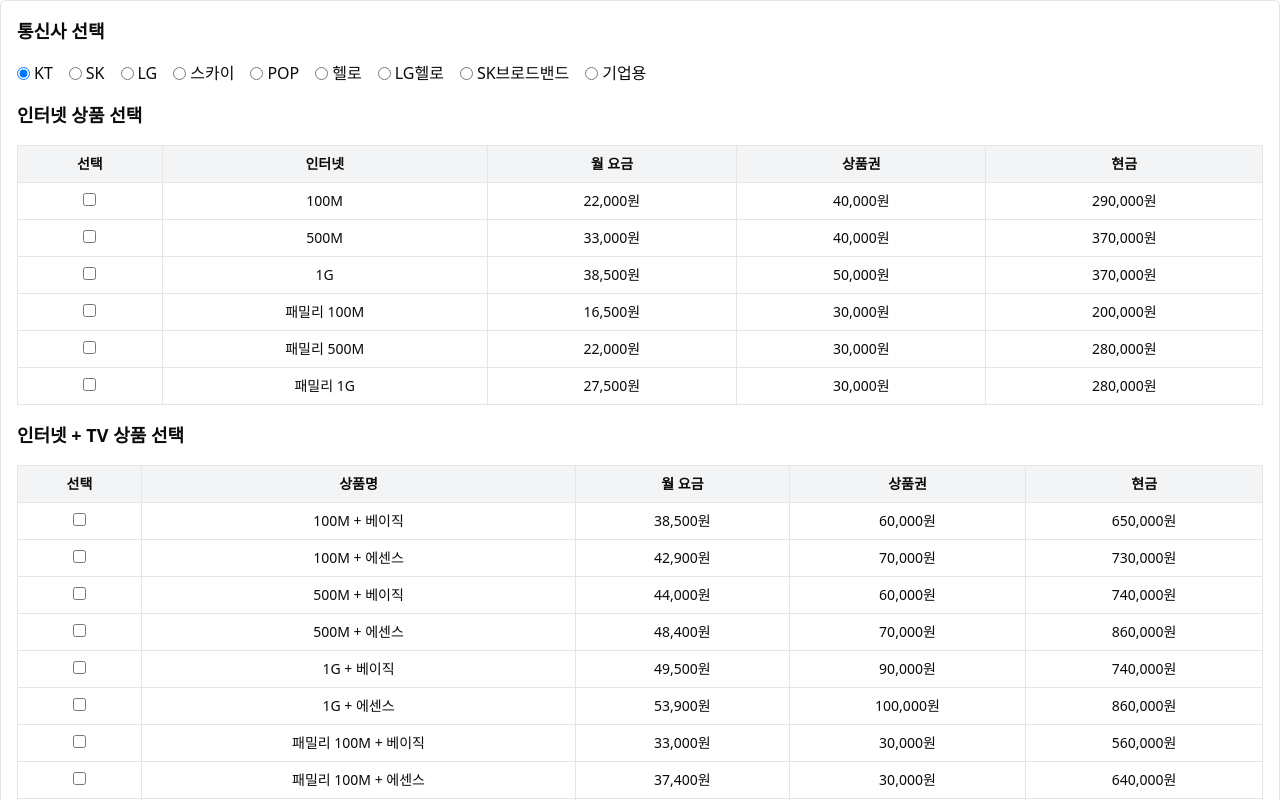
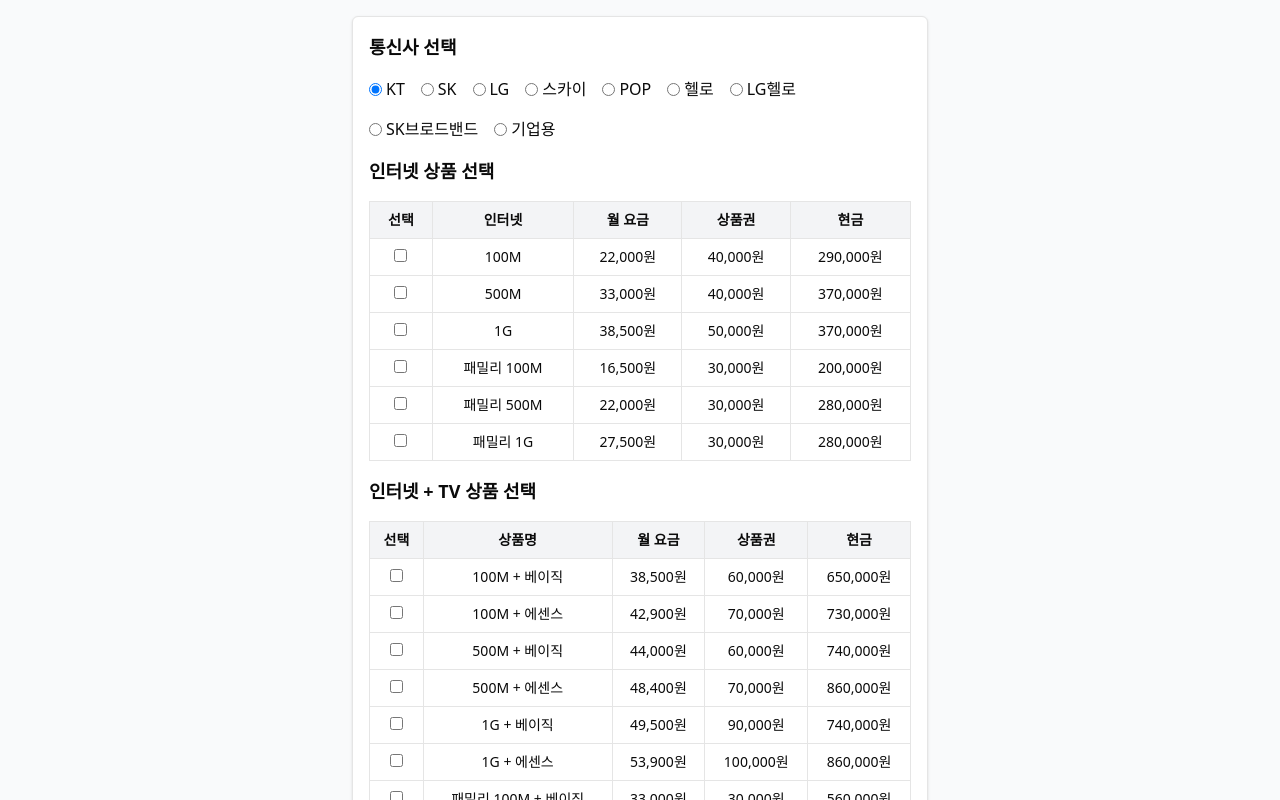
Before and after one commit to kobly/mj-apply-system, a Next.js app: page /apply/internet/product in a window 1280 px wide. Shown: the top 800 px of the page. Built offline with nearby package versions, Linux system fonts and the light colour scheme.

Commit message:
fix: internet page css

```diff
--- a/app/apply/internet/product/page.tsx
+++ b/app/apply/internet/product/page.tsx
@@ -71,7 +71,8 @@
     router.push("/apply/internet/product/summary");
   };
   return (
-    <section className="space-y-4 border p-4 rounded-md">
+    <div className="min-h-screen flex items-center justify-center bg-gray-50 p-4">
+      <section className="space-y-4 border p-4 rounded-md w-full max-w-xl bg-white shadow">
         <h2 className="text-lg font-semibold">통신사 선택</h2>
         <div className="flex flex-wrap gap-4">
           {carriers.map((carrier) => (
@@ -103,7 +104,9 @@
             {internetProducts.map((item) => (
               <tr
                 key={item.id}
-              className={selectedInternetId === item.id ? "bg-yellow-100" : ""}
+                className={
+                  selectedInternetId === item.id ? "bg-yellow-100" : ""
+                }
               >
                 <td className="border p-2 text-center">
                   <input
@@ -412,5 +415,6 @@
           </button>
         </div>
       </section>
+    </div>
   );
 }
--- /dev/null
+++ b/components/productCard.tsx
@@ -0,0 +1,23 @@
+export default function ProductCard({
+  name,
+  price,
+  gift,
+  cash,
+}: {
+  name: string;
+  price: string;
+  gift: string;
+  cash: string;
+}) {
+  return (
+    <div className="border rounded-md p-4 shadow-sm hover:shadow-md transition space-y-2">
+      <div className="flex justify-between items-center">
+        <h3 className="font-semibold text-lg">{name}</h3>
+        <input type="checkbox" />
+      </div>
+      <div className="text-sm text-muted-foreground">💳 월 요금: {price}</div>
+      <div className="text-sm">🎁 상품권: {gift}</div>
+      <div className="text-sm">💰 현금: {cash}</div>
+    </div>
+  );
+}
```
Lines whose indentation alone changed are shown as unchanged.
